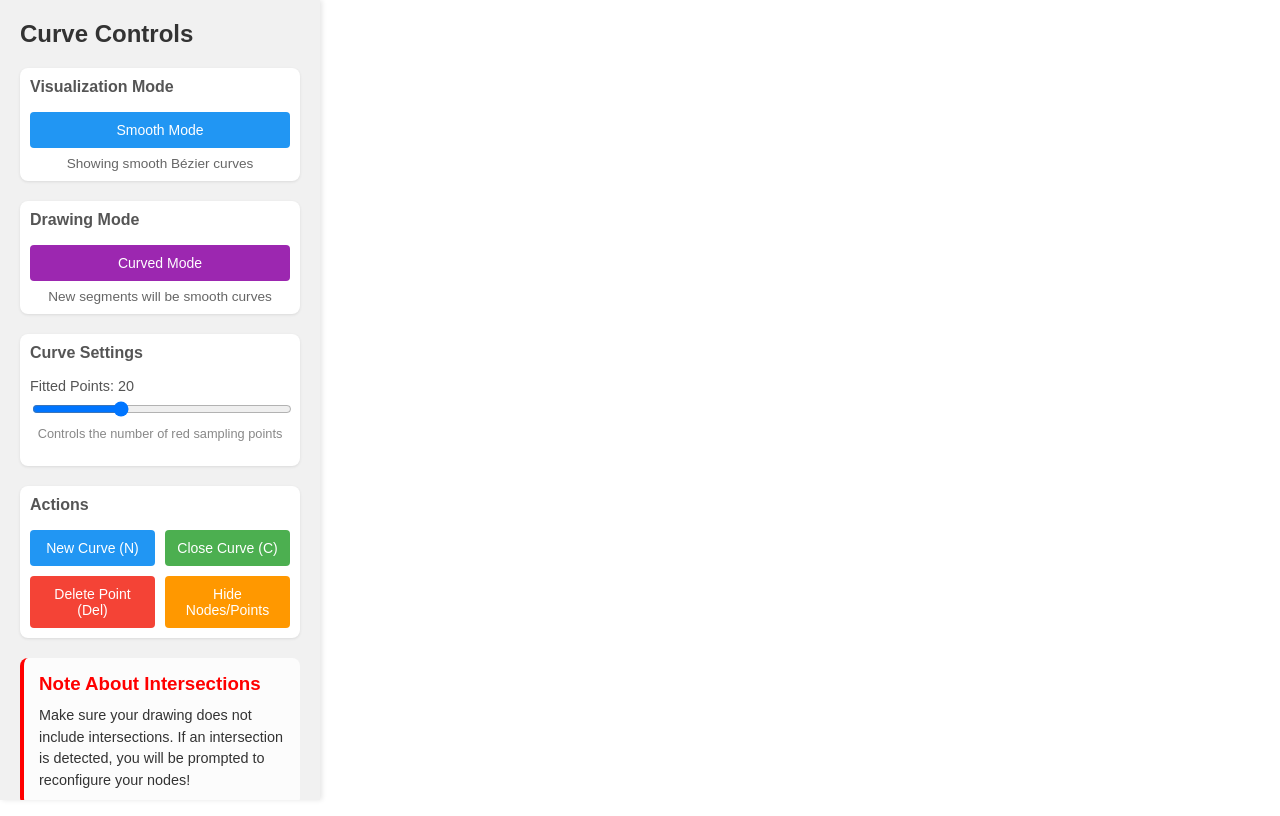
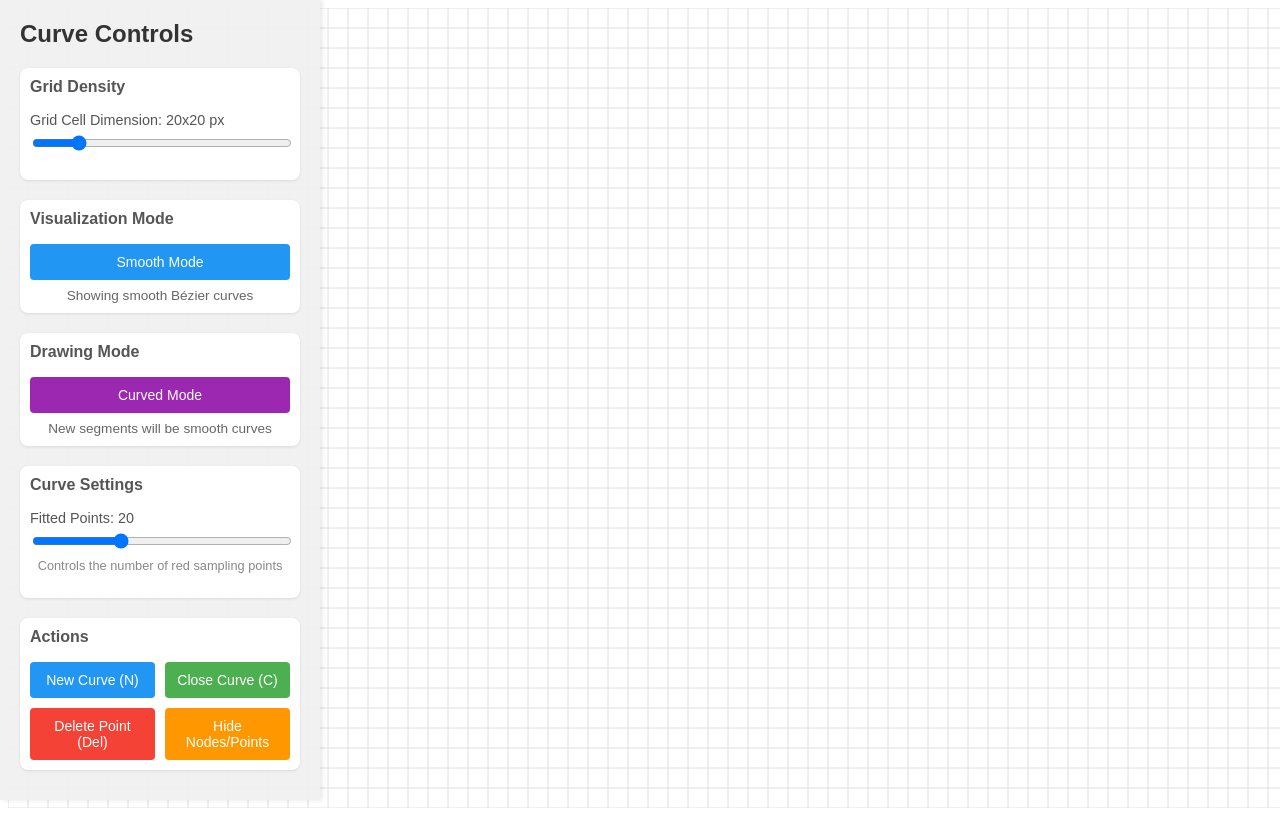
Before and after one commit to alexamelen/CAHSI, a React (Create React App) app: page / in a window 1280 px wide. Built offline with nearby package versions, Linux system fonts and the light colour scheme.

Commit message:
Grid and grid density slider added

```diff
--- a/src/App.js
+++ b/src/App.js
@@ -9,7 +9,7 @@ function App() {
       <CanvasComponent />
       <ToastContainer
         position="bottom-right"
-        autoClose={5000}
+        autoClose={7000}
         hideProgressBar={false}
         newestOnTop={false}
         closeOnClick={false}
--- a/src/CanvasComponent.js
+++ b/src/CanvasComponent.js
@@ -1,6 +1,7 @@
 import React, { useEffect, useRef, useState, useCallback } from 'react';
 import { ToastContainer, toast } from 'react-toastify';
 import ControlsPanel from './ControlsPanel';
+import GridComponent from './GridComponent';
 
 const CanvasComponent = () => {
   const canvasRef = useRef(null);
@@ -13,6 +14,8 @@ const CanvasComponent = () => {
   const [isDiscretized, setIsDiscretized] = useState(false);
   const [segmentLengthRatio, setSegmentLengthRatio] = useState(1.0);
   const [showNodesAndPoints, setShowNodesAndPoints] = useState(true);
+  const [gridDensity, setGridDensity] = useState(20);
+
 
   // Utility functions
   const cubicBezierPoint = useCallback((t, p0, cp1, cp2, p3) => {
@@ -426,7 +429,7 @@ const CanvasComponent = () => {
         }
 
         if (intersects) {
-          toast.error(`Intersection detected! ${intersectionMessage} Please reconfigure the nodes.`);
+          toast.error(`Intersection detected! ${intersectionMessage} Please reconfigure the nodes before proceeding.`);
         }
       }
     }, 0);
@@ -722,7 +725,7 @@ const CanvasComponent = () => {
         closedCurvesRef.current.add(currentCurveIndex);
         draw(canvasRef.current.getContext('2d'));
       } else {
-        toast.error('Closing the curve would cause an intersection with another curve or itself. Please adjust the nodes.');
+        toast.error('Closing the curve would cause an intersection with another curve or itself. Please reconfigure the nodes before proceeding.');
       }
     }
   }, [draw, doLinesIntersect]);
@@ -778,13 +781,20 @@ const CanvasComponent = () => {
         onSegmentLengthChange={handleSegmentLengthChange}
         showNodesAndPoints={showNodesAndPoints}
         onToggleNodesAndPoints={toggleNodesAndPointsVisibility}
+        gridDensity = {gridDensity}
+        onGridDensityChange = {setGridDensity}
       />
       <canvas
         ref={canvasRef}
         onMouseMove={handleMouseMove}
         onMouseDown={handleMouseDown}
         onMouseUp={handleMouseUp}
-        style={{ display: 'block' }}
+        style={{ display: 'block', position: 'relative', zIndex: 2, backgroundColor: 'transparent'}}
+      />
+      <GridComponent
+        width = {canvasRef.current?.width || window.innerWidth}
+        height = {canvasRef.current?.height ||window.innerHeight}
+        cellSize={gridDensity}
       />
     </div>
   );
--- a/src/ControlsPanel.js
+++ b/src/ControlsPanel.js
@@ -13,6 +13,8 @@ const ControlsPanel = ({
   onSegmentLengthChange,
   showNodesAndPoints,
   onToggleNodesAndPoints,
+  gridDensity,
+  onGridDensityChange
 }) => {
   const [isStraightMode, setIsStraightMode] = useState(false);
 
@@ -42,6 +44,29 @@ const ControlsPanel = ({
       fontFamily: 'Arial, sans-serif'
     }}>
       <h2 style={{ marginTop: 0, color: '#333' }}>Curve Controls</h2>
+      {/*Grid density toggle*/}
+      <div style={{
+        marginBottom: '20px',
+        padding: '10px',
+        backgroundColor: '#fff',
+        borderRadius: '8px',
+        boxShadow: '0 1px 3px rgba(0,0,0,0.1)'
+      }}>
+        <h3 style={{ marginTop: 0, fontSize: '1em', color: '#555' }}>Grid Density</h3>
+        <div style={{ marginBottom: '15px' }}>
+          <label style={{ display: 'block', marginBottom: '5px', fontSize: '0.9em', color: '#555' }}>
+            Grid Cell Dimension: {gridDensity}x{gridDensity} px
+          </label>
+          <input
+            type="range"
+            min="5"
+            max="100"
+            value={gridDensity}
+            onChange={(e) => onGridDensityChange(Number(e.target.value))}
+            style={{ width: '100%' }}
+          />
+        </div>
+      </div>
 
       {/* Visualization Mode Toggle */}
       <div style={{
@@ -255,26 +280,6 @@ const ControlsPanel = ({
           </button>
         </div>
       </div>
-
-      {/* Help Section */}
-      <div style={{
-        padding: '15px',
-        backgroundColor: 'rgba(255, 255, 255, 0.8)',
-        borderRadius: '8px',
-        borderLeft: '4px solid #FF0000',
-      }}>
-        <h3 style={{ marginTop: 0, marginBottom: '10px', color: '#FF0000' }}>
-          Note About Intersections
-        </h3>
-        <p style={{
-          margin: 0,
-          fontSize: '0.9em',
-          lineHeight: '1.5',
-          color: '#333'
-        }}>
-          Make sure your drawing does not include intersections. If an intersection is detected, you will be prompted to reconfigure your nodes!
-        </p>
-      </div>
     </div>
   );
 };
--- /dev/null
+++ b/src/GridComponent.js
@@ -0,0 +1,49 @@
+import React from 'react';
+
+const GridComponent = ({ width, height, cellSize = 20, color = '#e0e0e0' }) => {
+  const verticalLines = Math.ceil(width / cellSize);
+  const horizontalLines = Math.ceil(height / cellSize);
+
+  return (
+    <svg
+      width={width}
+      height={height}
+      style={{
+        position: 'absolute',
+        top: 0,
+        left: 0,
+        pointerEvents: 'none',
+        zIndex: 1,
+        backgroundColor: 'white'
+      }}
+    >
+      {/* Vertical lines */}
+      {Array.from({ length: verticalLines + 1 }).map((_, i) => (
+        <line
+          key={`v-${i}`}
+          x1={i * cellSize}
+          y1={0}
+          x2={i * cellSize}
+          y2={height}
+          stroke={color}
+          strokeWidth={1}
+        />
+      ))}
+
+      {/* Horizontal lines */}
+      {Array.from({ length: horizontalLines + 1 }).map((_, i) => (
+        <line
+          key={`h-${i}`}
+          x1={0}
+          y1={i * cellSize}
+          x2={width}
+          y2={i * cellSize}
+          stroke={color}
+          strokeWidth={1}
+        />
+      ))}
+    </svg>
+  );
+};
+
+export default GridComponent;
```
